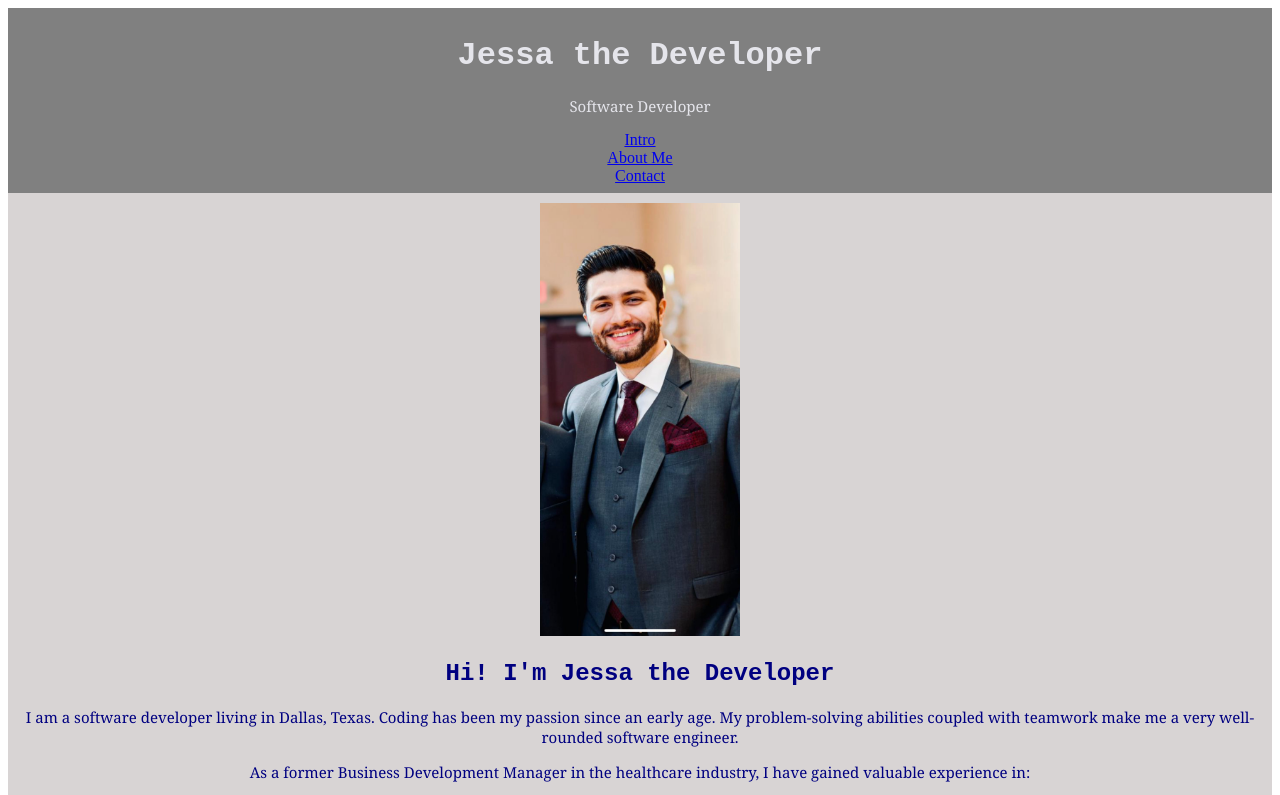
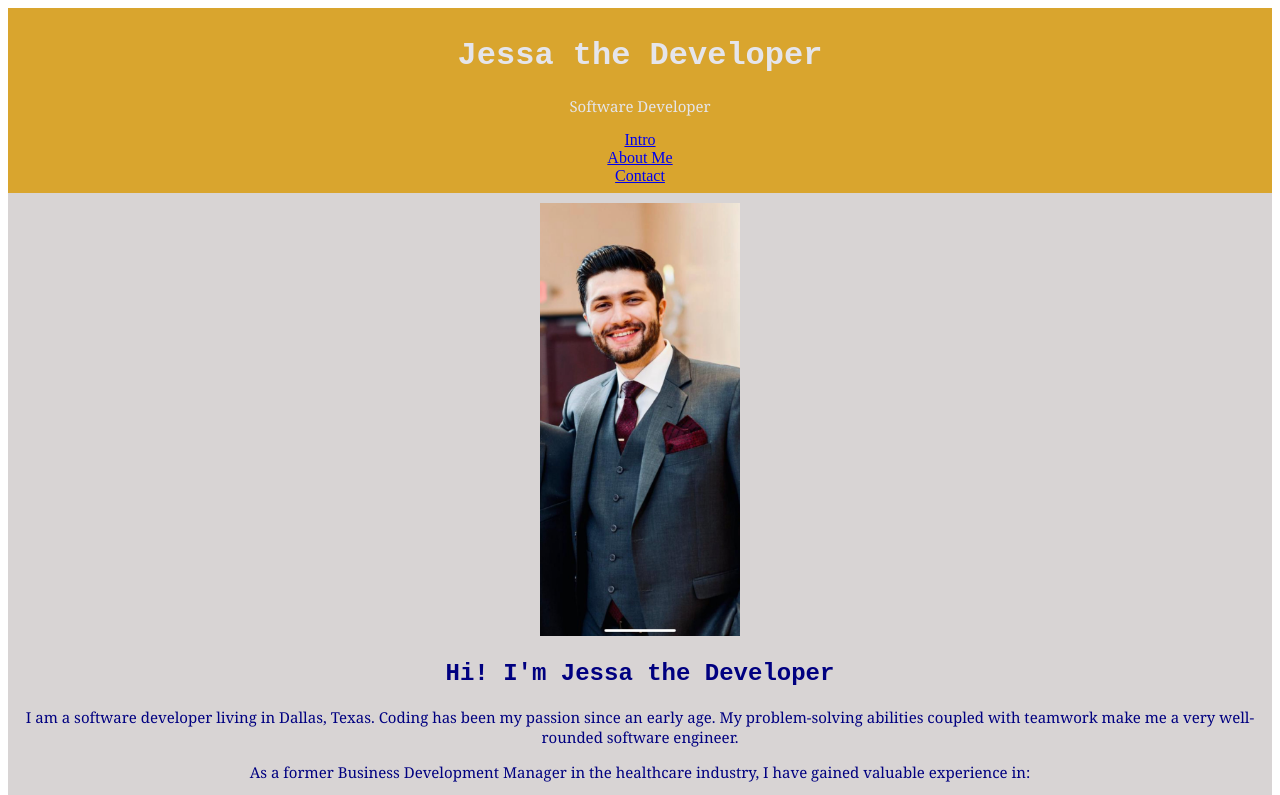
Before and after one commit to hasanjessa/portfolio-webpage, a plain HTML site: page index.html in a window 1280 px wide. Shown: the top 795 px of the page. Drawn offline with Linux system fonts and the light colour scheme; a script that the page names is missing.

Commit message:
Update style.css

```diff
--- a/style.css
+++ b/style.css
@@ -14,7 +14,7 @@ p {
 /*header and footer will be dark background with lighter font color*/
 .headerfooter {
   color: rgb(229, 229, 235);
-  background-color:grey;
+  background-color:#d9a52e;
   text-align: center;
   padding: 8px
 }
```
